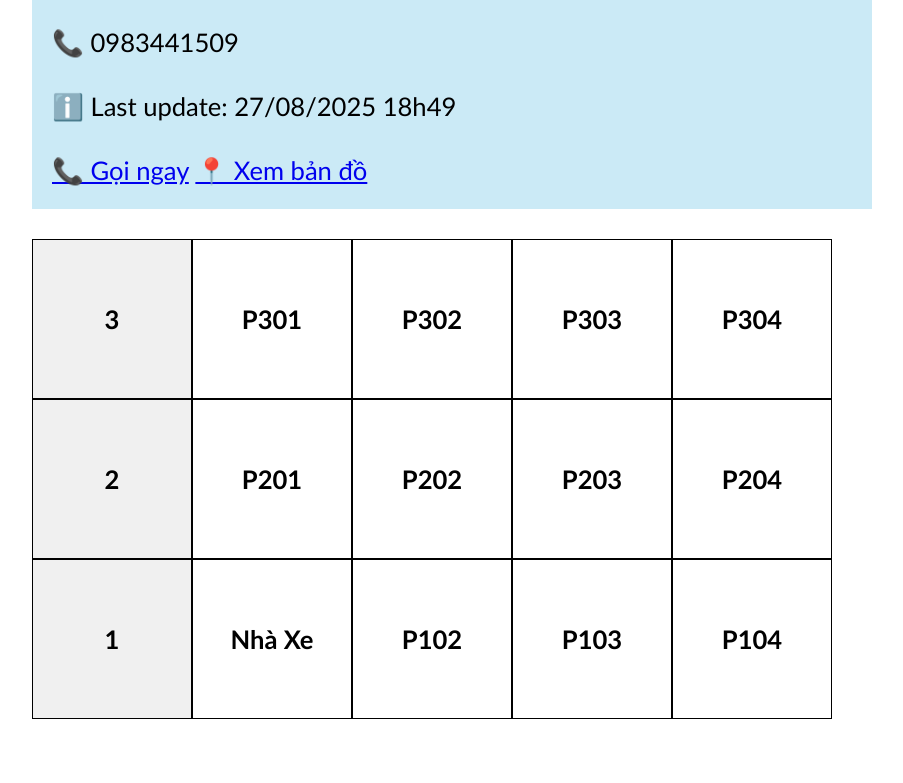
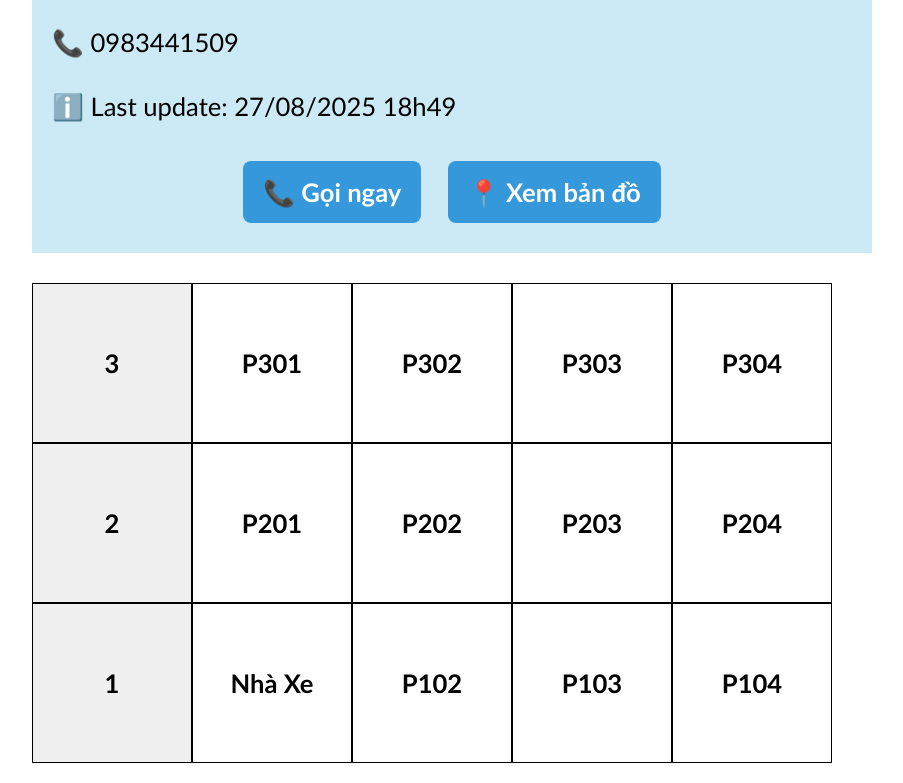
Before and after one commit to namsonvo2/baonam, a plain HTML site: page index.html in a window 1280 px wide. Shown: the part 817-1600 px from the top of the page, without its empty margins (208-1111 px from the left). Before the commit the page ends 1556 px from the top, so only its background shows below. Drawn offline with Linux system fonts and the light colour scheme.

Commit message:
Update index.html

```diff
--- a/index.html
+++ b/index.html
@@ -48,6 +48,24 @@
     width: 100%;
     padding: 20px;
   }
+.contact {
+      text-align: center;
+      margin-top: 20px;
+    }
+    .btn {
+      display: inline-block;
+      margin: 10px;
+      padding: 12px 20px;
+      background: #3498db;
+      color: #fff;
+      text-decoration: none;
+      border-radius: 8px;
+      font-weight: bold;
+      transition: 0.3s;
+    }
+    .btn:hover {
+      background: #2980b9;
+    }
 </style>
 
 </head>
```
